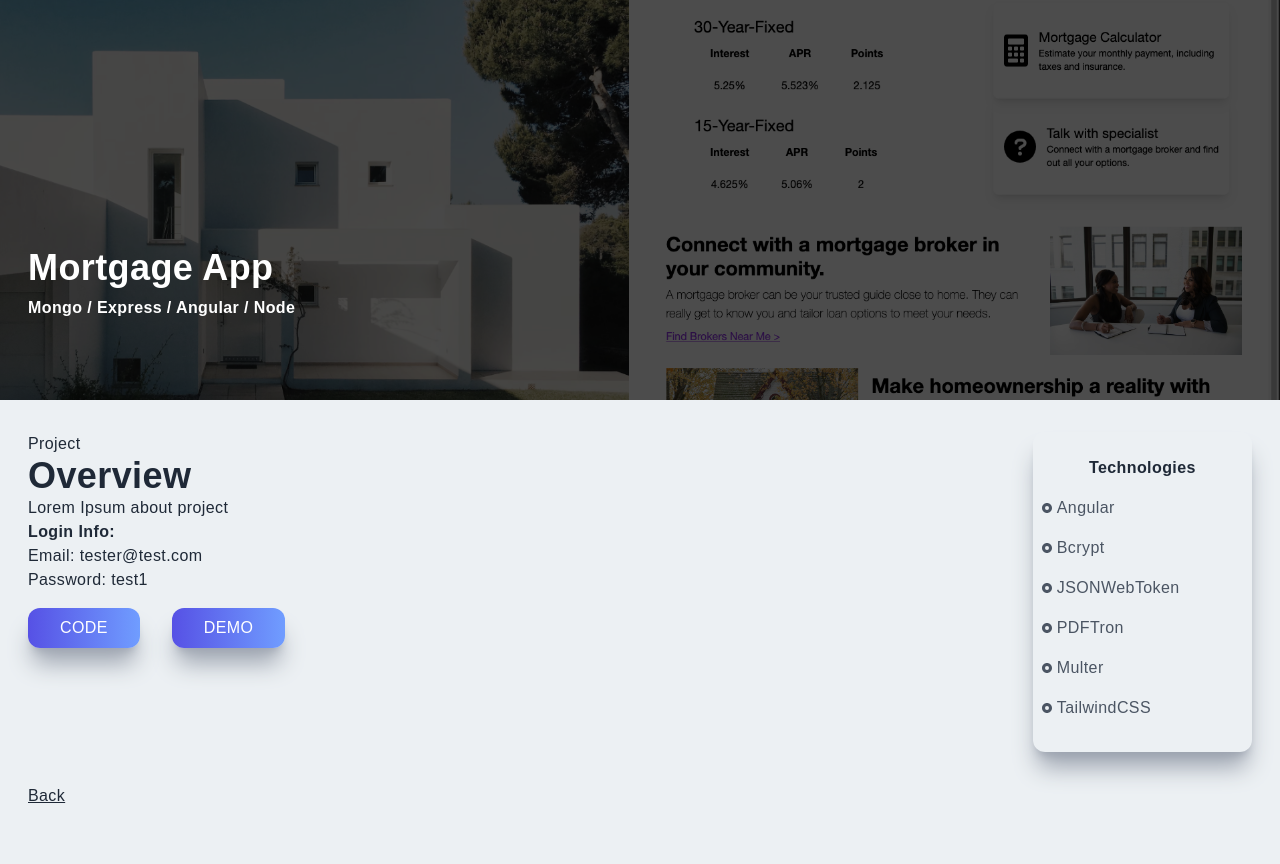
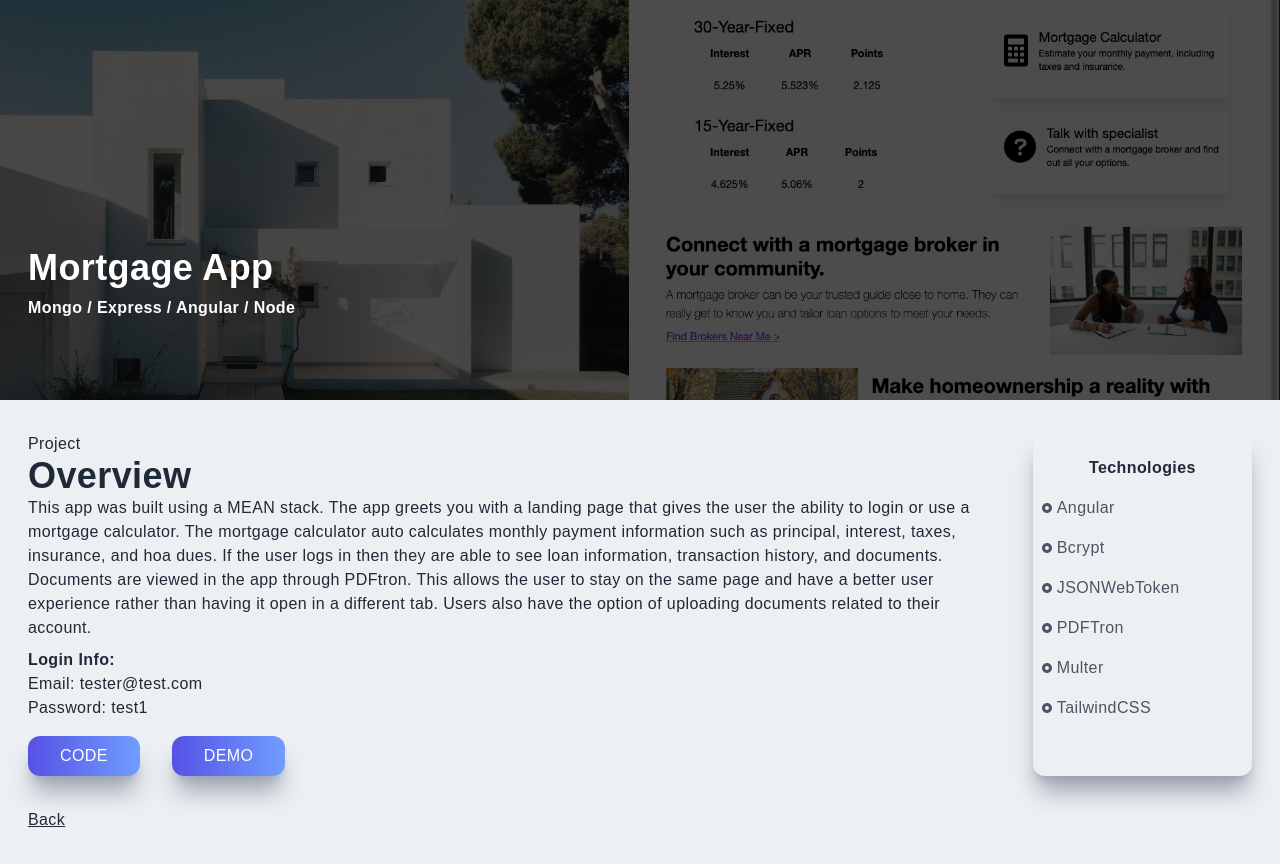
Before and after one commit to rtothaoss/portfolio, a Next.js app: page /mortgageApp in a window 1280 px wide. Before the commit the page ends 840 px from the top, so only its background shows below. Built offline with nearby package versions, Linux system fonts and the light colour scheme.

Commit message:
updated about section on each project

```diff
--- a/pages/airbnb.js
+++ b/pages/airbnb.js
@@ -26,10 +26,12 @@ const airbnb = () => {
         <div className="col-span-4">
           <p>Project</p>
           <h2>Overview</h2>
-          <p>Lorem Ipsum about project</p>
-
-
-
+          <p>
+            This app was built using React/Next and hosted on Vercel. The app
+            uses react-map-gl along with the geolib package to display map
+            information. At the moment the search function only works with
+            London but this will be updatd very soon.
+          </p>
 
           <a
             href="https://github.com/rtothaoss/airbnbclone"
@@ -39,7 +41,7 @@ const airbnb = () => {
             <button className="px-8 py-2 mt-4 mr-8">Code</button>
           </a>
           <a
-            href="https://desolate-oasis-37454.herokuapp.com/"
+            href="https://airbnbclone-blush.vercel.app/"
             target="_blank"
             rel="noreferrer"
           >
--- a/pages/mortgageApp.js
+++ b/pages/mortgageApp.js
@@ -26,9 +26,20 @@ const mortgageApp = () => {
         <div className="col-span-4">
           <p>Project</p>
           <h2>Overview</h2>
-          <p>Lorem Ipsum about project</p>
+          <p>
+            This app was built using a MEAN stack. The app greets you with a
+            landing page that gives the user the ability to login or use a
+            mortgage calculator. The mortgage calculator auto calculates monthly
+            payment information such as principal, interest, taxes, insurance,
+            and hoa dues. If the user logs in then they are able to see loan
+            information, transaction history, and documents. Documents are
+            viewed in the app through PDFtron. This allows the user to stay on
+            the same page and have a better user experience rather than having
+            it open in a different tab. Users also have the option of uploading
+            documents related to their account.
+          </p>
 
-          <p className="font-bold"> Login Info:</p>
+          <p className="font-bold mt-2"> Login Info:</p>
 
           <p> Email: tester@test.com</p>
 
--- a/pages/mortgageCalc.js
+++ b/pages/mortgageCalc.js
@@ -26,7 +26,15 @@ const mortgageCalc = () => {
         <div className="col-span-4">
           <p>Project</p>
           <h2>Overview</h2>
-          <p>Lorem Ipsum about project</p>
+          <p>
+            This app was built with Angular and hosted on Firebase. The
+            mortgage calculator was built with modularity in mind. If the
+            customer requires a pie chart in their application then you can use
+            the chart seperately from the form thanks to the calculator service.
+            The pie chart could be used completely seperately like in a mortgage
+            lending app. If no pie chart is required then only the form can be
+            used and ouputs setup to show all the data that is necessary.
+          </p>
           <a
             href="https://github.com/rtothaoss/FillowMortgageCalc"
             target="_blank"
@@ -56,7 +64,7 @@ const mortgageCalc = () => {
                 <RiRadioButtonFill className="pr-1" /> ChartJS
               </p>
               <p className="text-gray-600 py-2 flex items-center">
-                <RiRadioButtonFill className="pr-1" /> rxjs
+                <RiRadioButtonFill className="pr-1" /> Firebase
               </p>
               <p className="text-gray-600 py-2 flex items-center">
                 <RiRadioButtonFill className="pr-1" /> TailwindCSS
--- a/pages/pdfViewer.js
+++ b/pages/pdfViewer.js
@@ -26,8 +26,18 @@ const pdfViewer = () => {
         <div className="col-span-4">
           <p>Project</p>
           <h2>Overview</h2>
-          <p>Lorem Ipsum about project</p>
-          <p className="font-thin italic">You will not be able to upload files. You may only view files.</p>
+          <p>
+            This app was built with Angular and uses PDFtron to display the PDF.
+            The app allows users to upload files to a real time database and
+            view those PDF&#39;s without opening a seperate tab and complicating
+            the user experience. This is also very userful for companies that
+            want to maintain privacy. It will allow only authorized users to
+            view PDF&#39;s in their work environment.
+          </p>
+          <p className="font-thin italic">
+            You will not be able to upload files in the demo app. You may only
+            view files.
+          </p>
           <a
             href="https://github.com/rtothaoss/pdf-viewer"
             target="_blank"
```
